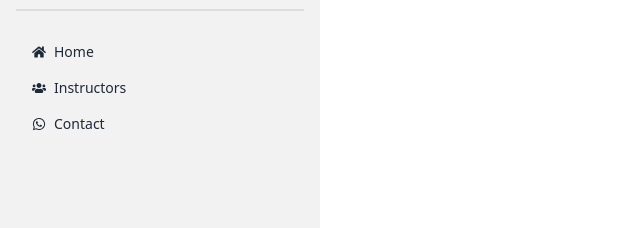
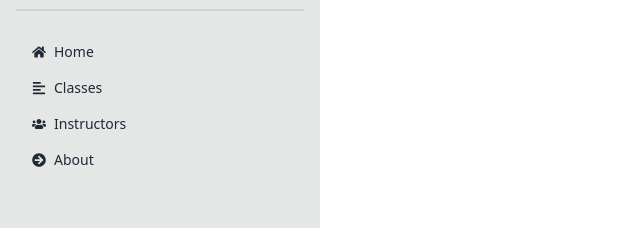
Before and after one commit to Mohammad-Arkan/art-oasis-client, a React (Vite) app: page /dashboard in a window 1280 px wide. Shown: the part 390-618 px from the top of the page, without its empty margins (0-640 px from the left). Built offline with nearby package versions, Linux system fonts and the light colour scheme; no server answers; sample sign-in values are in the browser's storage.

Commit message:
dashboard pages and route added

```diff
--- a/src/index.css
+++ b/src/index.css
@@ -3,12 +3,9 @@
 @tailwind utilities;
 
 .drawer-side a.active {
-  background-color: rgba(0, 0, 0, 0.5);
-  color: gainsboro;
-  font-family: "Open Sans", sans-serif;
   font-weight: bold;
 }
 
 .drawer-side a.active::after {
-  content: "➡";
+  content: "✔";
 }
--- a/src/layouts/Dashboard.jsx
+++ b/src/layouts/Dashboard.jsx
@@ -1,12 +1,10 @@
 import React from "react";
 import {NavLink, Outlet} from "react-router-dom";
 import {
-  FaAdjust,
   FaAlignJustify,
   FaAlignLeft,
   FaAngleRight,
-  FaCaretRight,
-  FaCheckCircle,
+  FaArrowCircleRight,
   FaHistory,
   FaHome,
   FaList,
@@ -14,7 +12,6 @@ import {
   FaRegCheckCircle,
   FaShoppingCart,
   FaUser,
-  FaUserAstronaut,
   FaUserCheck,
   FaUsers,
   FaUsersCog,
@@ -41,7 +38,7 @@ const Dashboard = () => {
         </div>
         <div className="drawer-side">
           <label htmlFor="my-drawer-2" className="drawer-overlay"></label>
-          <ul className="menu p-4 w-80 h-full bg-base-200 text-base-content">
+          <ul className="menu p-4 w-80 h-full bg-base-300 text-base-content">
             {isStudent && (
               <>
                 <li>
@@ -115,16 +112,21 @@ const Dashboard = () => {
               </NavLink>
             </li>
             <li>
+              <NavLink to="/classes">
+                <FaAlignLeft />
+                Classes
+              </NavLink>
+            </li>
+            <li>
               <NavLink to="/instructors">
                 <FaUsers />
                 Instructors
               </NavLink>
             </li>
-
             <li>
-              <NavLink to="/contact">
-                <FaWhatsapp />
-                Contact
+              <NavLink to="/about">
+                <FaArrowCircleRight />
+                About
               </NavLink>
             </li>
           </ul>
--- /dev/null
+++ b/src/pages/Dashboard/Admin/AdminPanel.jsx
@@ -0,0 +1,7 @@
+import React from "react";
+
+const AdminPanel = () => {
+  return <div>Admin Panel</div>;
+};
+
+export default AdminPanel;
--- /dev/null
+++ b/src/pages/Dashboard/Admin/ManageClasses.jsx
@@ -0,0 +1,11 @@
+import React from "react";
+
+const ManageClasses = () => {
+  return (
+    <div>
+      <h2>Manage Classes</h2>
+    </div>
+  );
+};
+
+export default ManageClasses;
--- /dev/null
+++ b/src/pages/Dashboard/Admin/ManageUsers.jsx
@@ -0,0 +1,11 @@
+import React from "react";
+
+const ManageUsers = () => {
+  return (
+    <div>
+      <h2>Manage Users</h2>
+    </div>
+  );
+};
+
+export default ManageUsers;
--- /dev/null
+++ b/src/pages/Dashboard/Instructor/AddClass.jsx
@@ -0,0 +1,7 @@
+import React from "react";
+
+const AddClass = () => {
+  return <div>Add Class</div>;
+};
+
+export default AddClass;
--- /dev/null
+++ b/src/pages/Dashboard/Instructor/MyClasses.jsx
@@ -0,0 +1,7 @@
+import React from "react";
+
+const MyClasses = () => {
+  return <div>My Classes</div>;
+};
+
+export default MyClasses;
--- /dev/null
+++ b/src/pages/Dashboard/Student/EnrolledClasses.jsx
@@ -0,0 +1,11 @@
+import React from "react";
+
+const EnrolledClasses = () => {
+  return (
+    <div>
+      <h2>Enrolled Classes</h2>
+    </div>
+  );
+};
+
+export default EnrolledClasses;
--- /dev/null
+++ b/src/pages/Dashboard/Student/PaymentHistory.jsx
@@ -0,0 +1,11 @@
+import React from "react";
+
+const PaymentHistory = () => {
+  return (
+    <div>
+      <h2>Payment Histroy</h2>
+    </div>
+  );
+};
+
+export default PaymentHistory;
--- /dev/null
+++ b/src/pages/Dashboard/Student/SelectedClasses.jsx
@@ -0,0 +1,11 @@
+import React from "react";
+
+const SelectedClasses = () => {
+  return (
+    <div>
+      <h2>Selected Classes</h2>
+    </div>
+  );
+};
+
+export default SelectedClasses;
```
Also changed, not shown: src/routes/Routes.jsx (+38 -2 lines).
